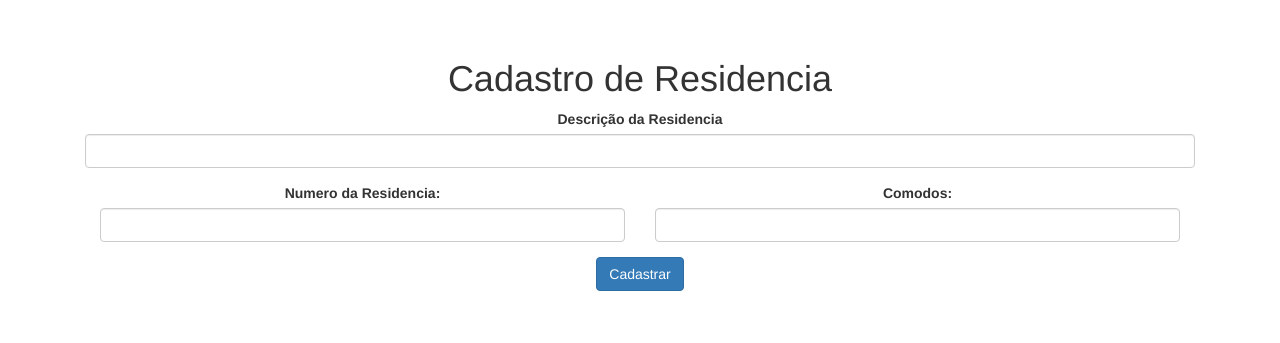
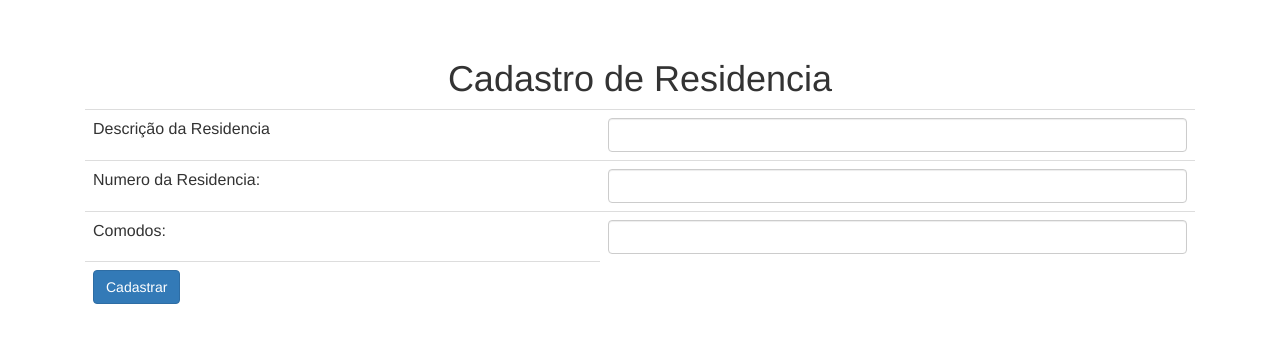
Before and after one commit to VictorProjetos/primeiroProjeto, a PHP site: page /formularioResidencia.php in a window 1280 px wide. Shown: the part 51-394 px from the top of the page. Run offline with PHP 8.4, Linux system fonts and the light colour scheme.

Commit message:
Reajuste

```diff
--- a/formularioEditaResidencia.php
+++ b/formularioEditaResidencia.php
@@ -9,7 +9,7 @@ $residencia = buscaResidencia($conexao, $id);
 ?>
 
 <h1>Editar Residencia</h1>
-
+<div class="container">
     <form action="editaResidencia.php" method="POST">
         <table class="table">
             <tr>
@@ -33,3 +33,4 @@ $residencia = buscaResidencia($conexao, $id);
         </table>
 
     </form>
+</div>
--- a/formularioResidencia.php
+++ b/formularioResidencia.php
@@ -5,21 +5,22 @@
 <h1>Cadastro de Residencia</h1>
 
 <form action="cadastraResidencia.php" method="POST">
-    <div class="fomr-row">
-        <div class="form-group">
-            <label for="residenciaDescricao">Descrição da Residencia</label>
-            <input class="form-control" type="text" name="residenciaDescricao">
-        </div>
-        <div class="form-group col-md-6">
-            <label>Numero da Residencia:</label>
-            <input class="form-control" type="text" maxlength="5" name="residenciaNumero"></td>
-        </div>
-        <div class="form-group col-md-6">
-            <label>Comodos:</label>
-            <input class="form-control" type="number" name="residenciaComodos">
-        </div>
+    <table class="table">
+        <tr>
+            <td>Descrição da Residencia</td>
+            <td><input class="form-control" type="text" name="residenciaDescricao"></td>
+        </tr>
+        <tr>
+            <td>Numero da Residencia:</td>
+            <td><input class="form-control" type="number" name="residenciaNumero"></td>
+        </tr>
+        <tr>
+            <td>Comodos:</td>
+            <td><input class="form-control" type="text" name="residenciaComodos"></td>
+        </tr>
         <tr>
             <td><button class="btn btn-primary" type="submit">Cadastrar</button></td>
         </tr>
-    </div>
+    </table>
+
 </form>
```
Lines whose indentation alone changed are shown as unchanged.
